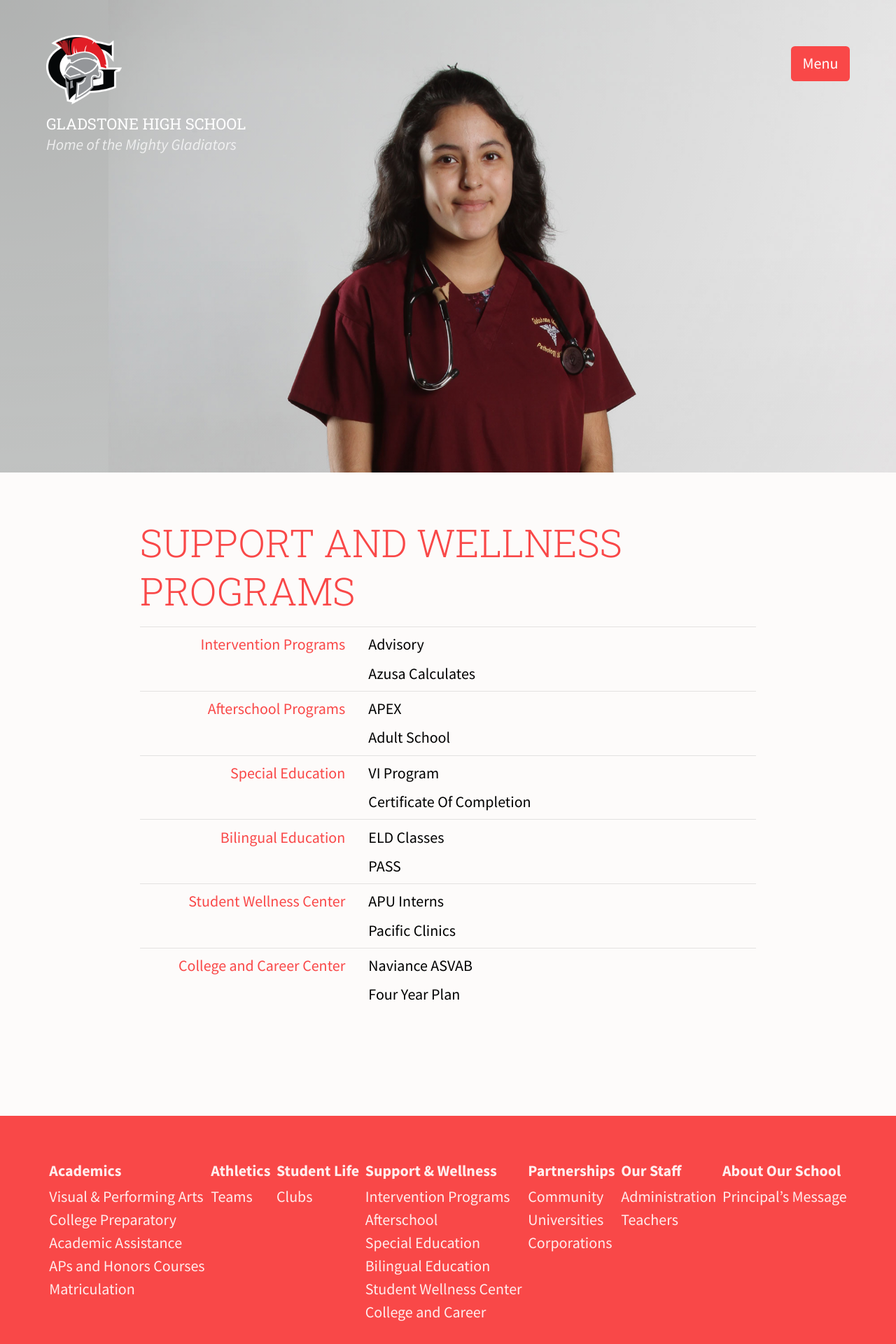
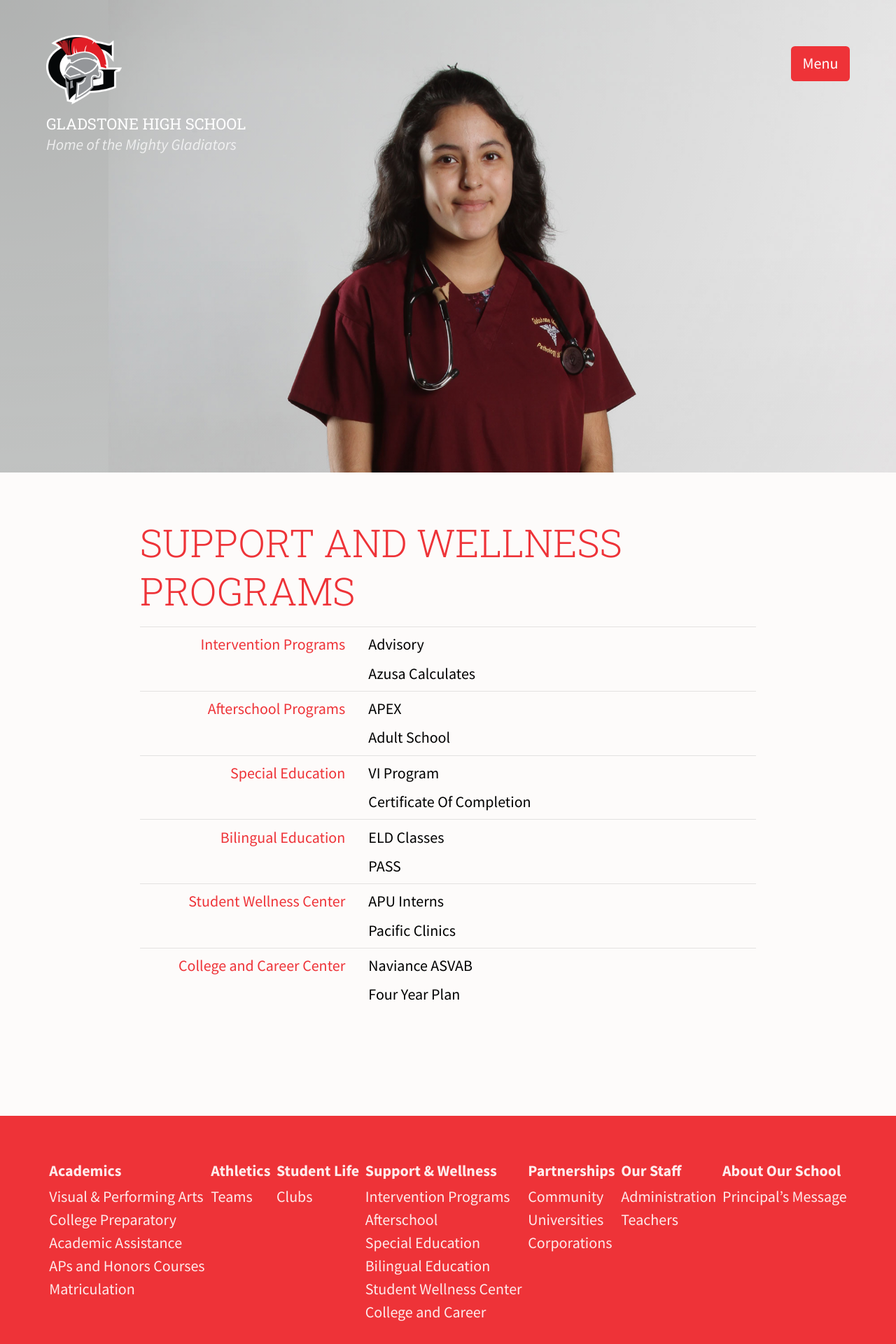
Before and after one commit to jimthoburn/gladstone, a Jekyll site: the page built from wellness.markdown, in a window 1280 px wide. Shown: the top 1920 px of the page at 70% size. Built offline with Jekyll 4.4.1, drawn with Linux system fonts in a browser that asks for light colours.

Commit message:
Tweak color

```diff
--- a/_css/color.css
+++ b/_css/color.css
@@ -18,8 +18,9 @@
     --black: rgb(149, 150, 152);
     */
 
+    --strawberry: rgb(249, 72, 72);
     --strawberry: rgb(226, 30, 39);
-    --strawberry: rgb(249, 72, 72);
+    --strawberry: rgb(238, 51, 56);
     --tungsten: rgb(40, 41, 43);
   }
 
--- a/css/shared.css
+++ b/css/shared.css
@@ -32,16 +32,16 @@
   }
 
   a {
-    color: rgb(249, 72, 72);
+    color: rgb(238, 51, 56);
   }
 
   main h1,
   main h2 {
-    color: rgb(249, 72, 72);
+    color: rgb(238, 51, 56);
   }
 
   dt {
-    color: rgb(249, 72, 72);
+    color: rgb(238, 51, 56);
   }
 
   body > nav,
@@ -51,7 +51,7 @@
     background-color: rgb(148, 150, 153);
     background-color: rgb(98, 100, 103);
     color: rgba(255, 255, 255, 0.9);
-    background-color: rgb(249, 72, 72);
+    background-color: rgb(238, 51, 56);
   }
 
   body > nav button {
@@ -643,7 +643,7 @@
     font-family: inherit;
     font-size: inherit;
     background-color: rgba(0, 0, 0, 0.25);
-    background-color: rgb(249, 72, 72);
+    background-color: rgb(238, 51, 56);
     color: white;
     border-width: 0;
     padding: 0.375em 0.75em;
```
Also changed, not shown: 1 other file.
